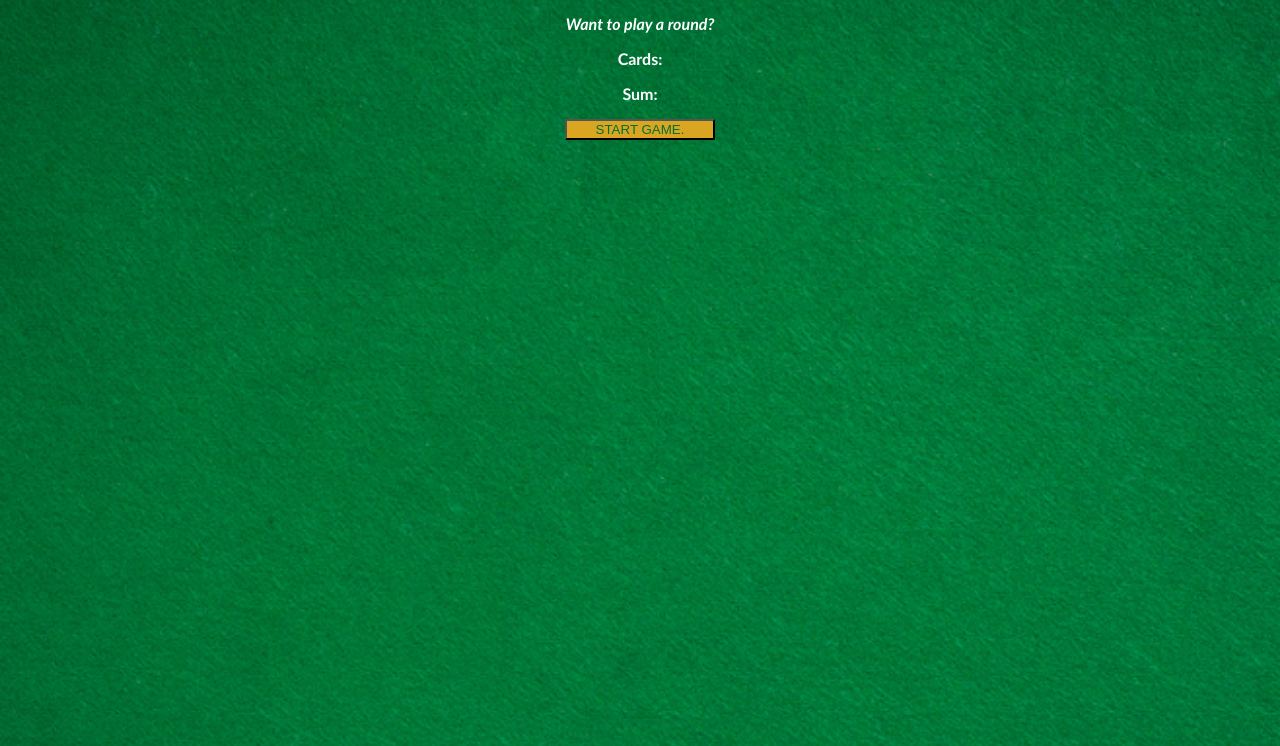
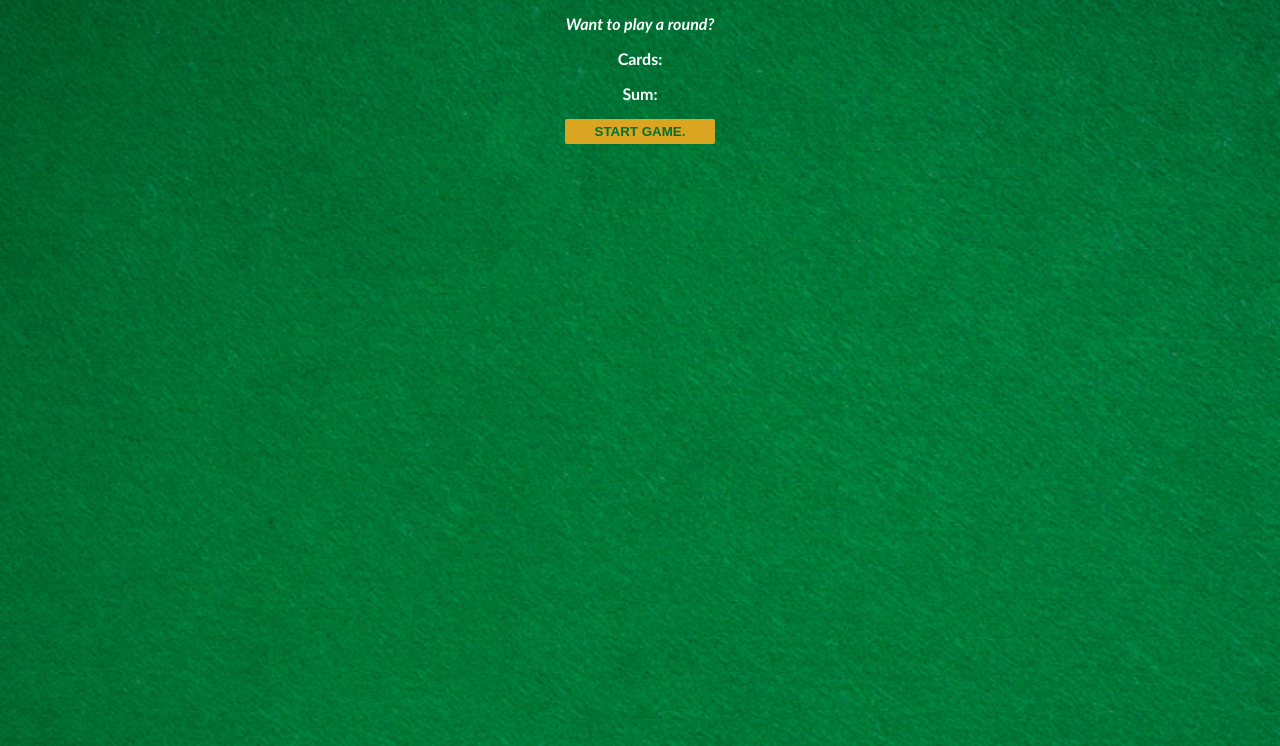
Before and after one commit to kkhaddejah/blackjack, a plain HTML site: page index.html in a window 1280 px wide. Shown: the part 54-800 px from the top of the page. Drawn offline with Linux system fonts and the light colour scheme.

Commit message:
modified css and html files

```diff
--- a/index.css
+++ b/index.css
@@ -1,11 +1,11 @@
 body {
-  font-family: "Trebuchet MS", "Lucida Sans Unicode", "Lucida Grande",
-    "Lucida Sans", Arial, sans-serif;
+  font-family: "Trebuchet MS", "Lucida Sans Unicode", "Lucida Grande", Arial,
+    sans-serif;
   background-image: url("images/table.png");
   background-size: cover;
+  font-weight: bold;
+  color: white;
   text-align: center;
-  color: white;
-  font-weight: bold;
 }
 
 h1 {
@@ -18,6 +18,11 @@ h1 {
 
 button {
   color: #016f32;
-  width: 150;
+  width: 150px;
   background: goldenrod;
+  padding-top: 5px;
+  padding-bottom: 5px;
+  font-weight: bold;
+  border: none;
+  border-radius: 2px;
 }
--- a/index.html
+++ b/index.html
@@ -7,7 +7,7 @@
     <p id="message-el">Want to play a round?</p>
     <p>Cards:</p>
     <p>Sum:</p>
-    <button onclick="startgame()">START GAME.</button>
+    <button onclick="startGame()">START GAME.</button>
     <script src="index.js"></script>
   </body>
 </html>
```
